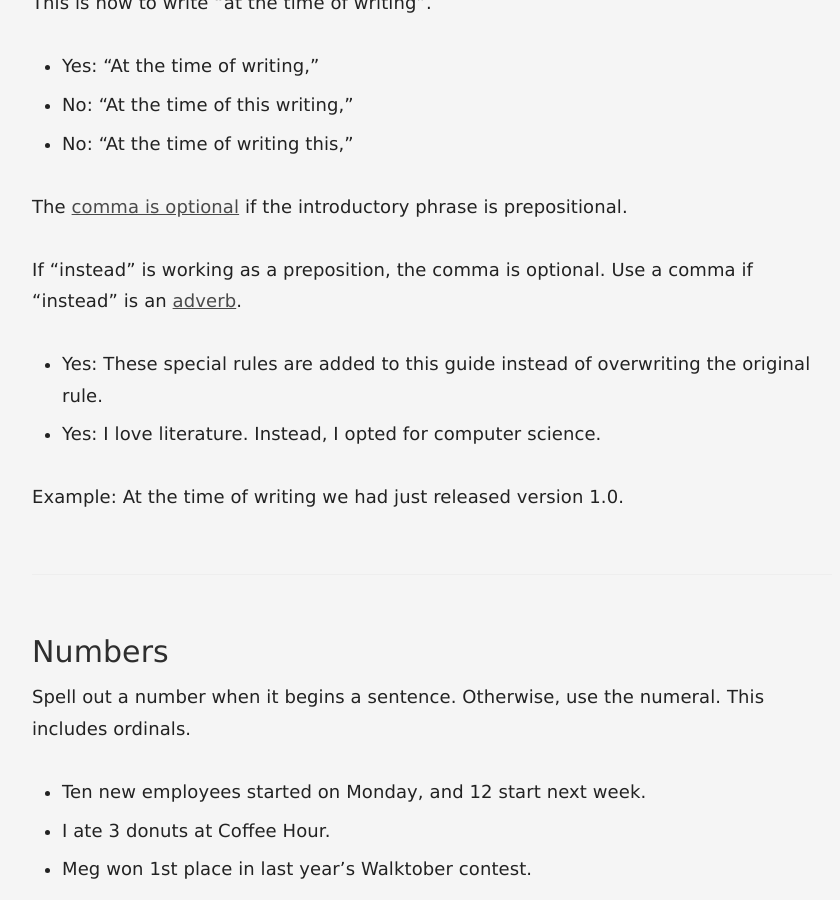
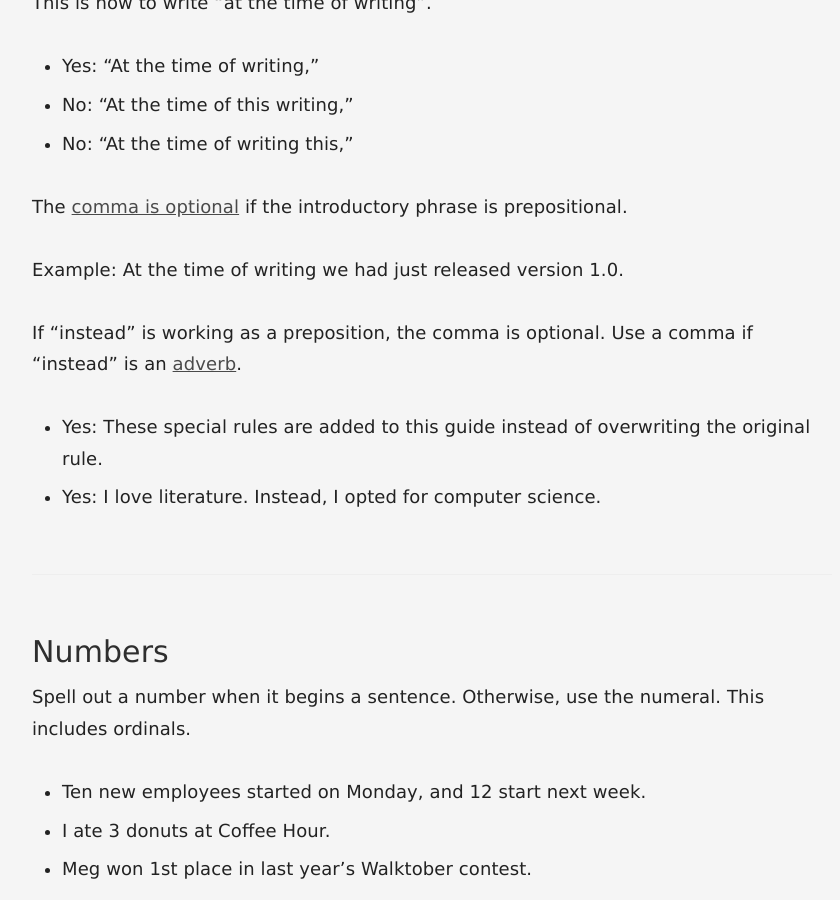
Before and after one commit to marklchaves/cme-dev-style-guide, a Jekyll site: the page built from _docs/basics/04-grammar-and-mechanics.html.md, in a window 1280 px wide and 900 px high, scrolled down 3970 px. Shown: the whole window, without its empty margins (358-1198 px from the left). Built offline with Jekyll 4.4.1, drawn with Linux system fonts in a browser that asks for light colours.

```diff
--- a/_docs/basics/04-grammar-and-mechanics.html.md
+++ b/_docs/basics/04-grammar-and-mechanics.html.md
@@ -96,12 +96,12 @@ This is how to write "at the time of writing".
 
 The [comma is optional](https://www.grammarly.com/blog/commas-after-introductory-phrases/) if the introductory phrase is prepositional.
 
+Example: At the time of writing we had just released version 1.0.
+
 If "instead" is working as a preposition, the comma is optional. Use a comma if "instead" is an [adverb](https://english.stackexchange.com/questions/396200/comma-usage-do-i-need-a-comma-before-instead-and-if-so-why).
 
 * Yes: These special rules are added to this guide instead of overwriting the original rule.
 * Yes: I love literature. Instead, I opted for computer science.
-
-Example: At the time of writing we had just released version 1.0.
 
 ### Numbers
 
```
